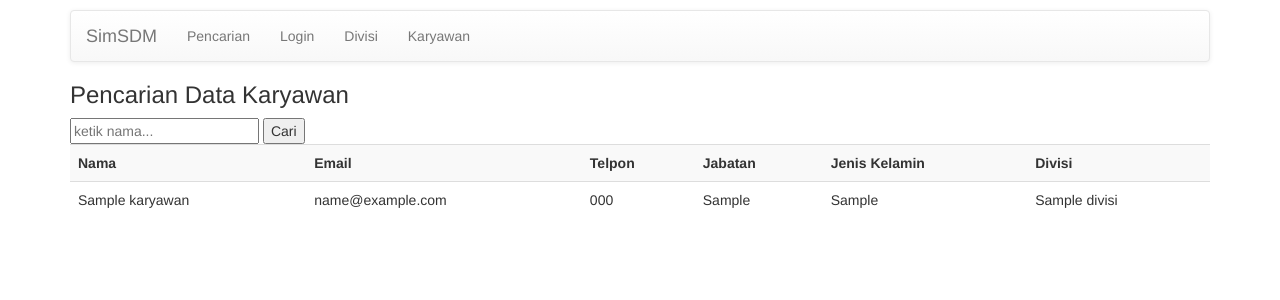
After one commit to rroossyyiidd/latihan-ci, a CodeIgniter app: page /appkaryawan/welcome/cari_action in a window 1280 px wide. The commit adds this page. Shown: the top 300 px of the page. Run offline with CodeIgniter, Linux system fonts and the light colour scheme; tables that the repository leaves empty or names only in its code hold one stand-in row (values such as "Sample post"); some libraries are stand-ins or nearby versions.

Commit message:
Pencarian karyawan

```diff
--- a/application/controllers/Welcome.php
+++ b/application/controllers/Welcome.php
@@ -1,16 +1,17 @@
 <?php
 defined('BASEPATH') OR exit('No direct script access allowed');
 
-class Welcome extends CI_Controller {
+class Welcome extends CI_Controller
+{
 
     /**
      * Index Page for this controller.
      *
      * Maps to the following URL
-	 * 		http://example.com/index.php/welcome
-	 *	- or -
-	 * 		http://example.com/index.php/welcome/index
-	 *	- or -
+     *        http://example.com/index.php/welcome
+     *    - or -
+     *        http://example.com/index.php/welcome/index
+     *    - or -
      * Since this controller is set as the default controller in
      * config/routes.php, it's displayed at http://example.com/
      *
@@ -35,4 +36,17 @@ class Welcome extends CI_Controller {
         echo urldecode($this->uri->segment("3")); //untuk menghilangkan index.php musti disetting .htaccess (merewrite konfigurasi dari apache)
     }
 
+    public function cari()
+    {
+        $this->load->view('karyawan/cari');
     }
+
+    public function cari_action()
+    {
+        $this->load->model('karyawan_model', 'karyawan');
+        $nama = $this->input->post('nama');
+        $data['records'] = $this->karyawan->find_by_name($nama);
+        $this->load->view('karyawan/cari', $data);
+    }
+
+}
--- a/application/models/Karyawan_model.php
+++ b/application/models/Karyawan_model.php
@@ -55,6 +55,18 @@ INNER JOIN divisi on divisi.id = karyawan.iddivisi where karyawan.id=$id")->resu
         }
     }
 
+    public function find_by_name($name)
+    {
+//        $result = $this->db->get_where($this->table, ['id' => $id])->result_array();
+        $result = $this->db->query("SELECT karyawan.*, divisi.nama as namadivisi FROM `karyawan`
+INNER JOIN divisi on divisi.id = karyawan.iddivisi where karyawan.nama LIKE '%$name%'")->result_array();
+        if ($result) {
+            return $result;
+        } else {
+            return false;
+        }
+    }
+
     public function delete($id)
     {
         $this->db->where('id', $id);
--- a/application/views/fragment/menu.php
+++ b/application/views/fragment/menu.php
@@ -14,7 +14,8 @@
 
         <div class="collapse navbar-collapse" id="bs-example-navbar-collapse-1">
             <ul class="nav navbar-nav">
-                <li><a href="<?= base_url() ?>">Home</a></li>
+                <li><a href="<?= base_url('welcome/cari') ?>">Pencarian</a></li>
+                <li><a href="<?= base_url('welcome') ?>">Login</a></li>
                 <li><a href="<?= base_url('divisi') ?>">Divisi</a></li>
                 <li><a href="<?= base_url('karyawan') ?>">Karyawan</a></li>
             </ul>
--- /dev/null
+++ b/application/views/karyawan/cari.php
@@ -0,0 +1,37 @@
+<?php include APPPATH . 'views/fragment/header.php'; ?>
+<?php include APPPATH . 'views/fragment/menu.php'; ?>
+<h3>Pencarian Data Karyawan</h3>
+<form method="post" action="<?= base_url('welcome/cari_action') ?>">
+    <div>
+        <input type="text" name="nama" placeholder="ketik nama..."/>
+        <input type="submit" value="Cari"/>
+    </div>
+    <table class="table table-striped">
+        <tr>
+            <!--        <th>No</th>-->
+            <th>Nama</th>
+            <th>Email</th>
+            <th>Telpon</th>
+            <th>Jabatan</th>
+            <th>Jenis Kelamin</th>
+            <th>Divisi</th>
+        </tr>
+
+        <?php
+        if (isset($records)) {
+            foreach ($records as $idx => $data) {
+                ?>
+                <tr>
+                    <!--            <td>--><?//= $idx + 1 ?><!--</td>-->
+                    <td><?= $data['nama'] ?></td>
+                    <td><?= $data['email'] ?></td>
+                    <td><?= $data['telpon'] ?></td>
+                    <td><?= $data['jabatan'] ?></td>
+                    <td><?= $data['jeniskelamin'] ?></td>
+                    <td><?= $data['namadivisi'] ?></td>
+                </tr>
+                <?php
+            }
+        } ?>
+    </table>
+</form>
```
Lines whose indentation alone changed are shown as unchanged.
